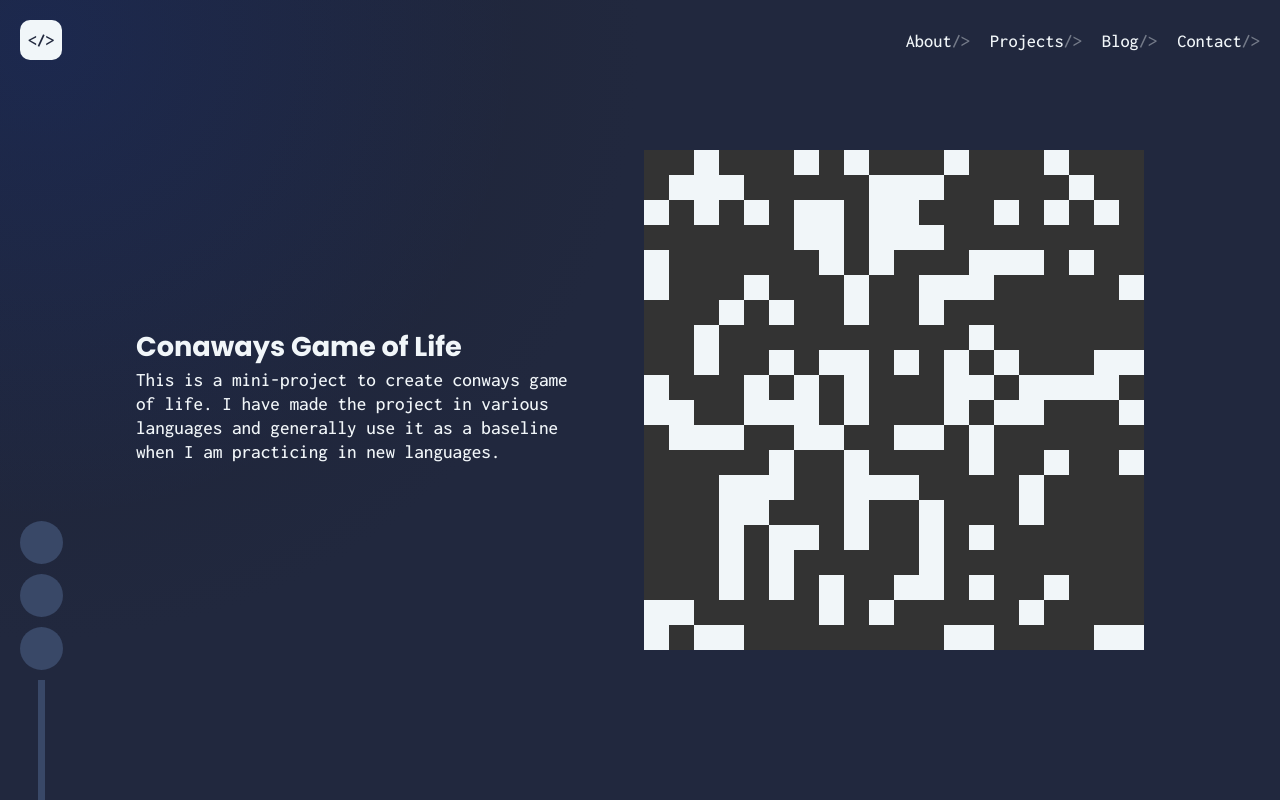
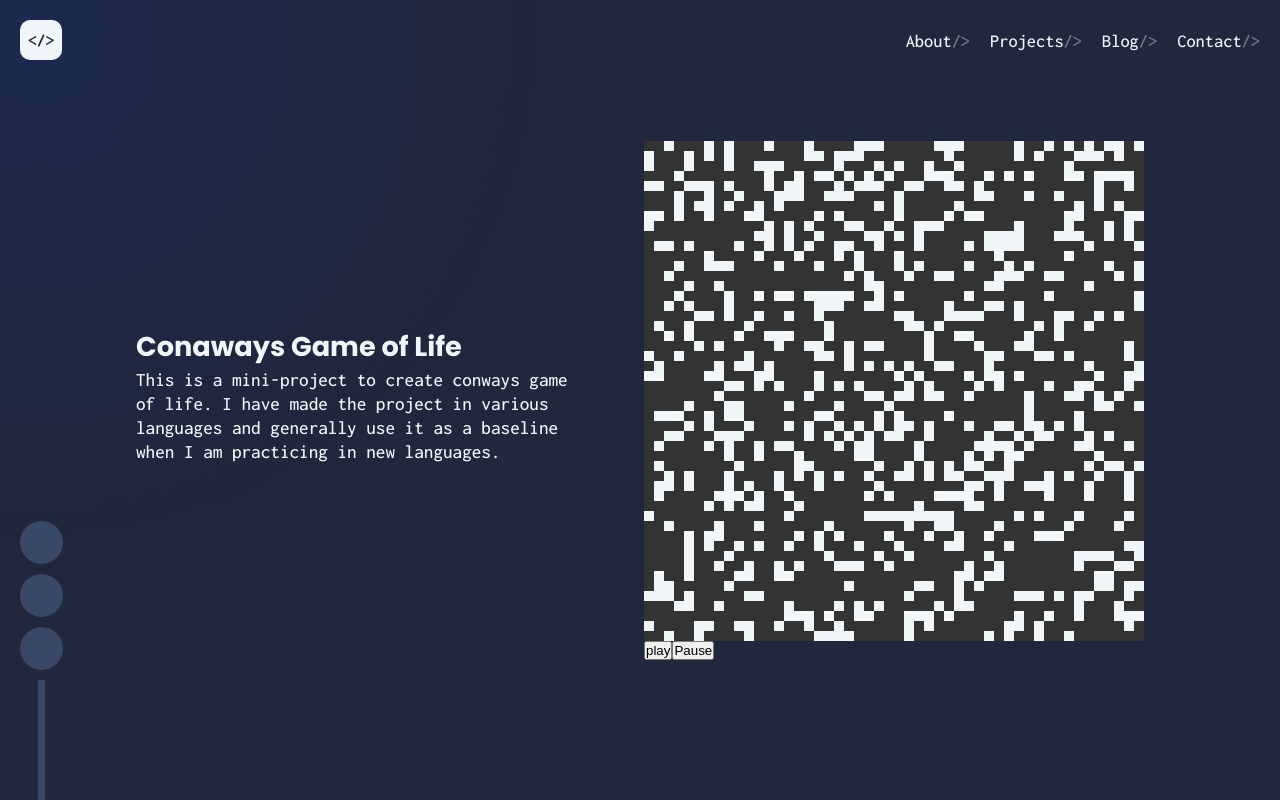
Before and after one commit to djheery/Portfolio, a Next.js app: page /portfolio/game-of-life in a window 1280 px wide. Built offline with nearby package versions, Linux system fonts and the light colour scheme.

Commit message:
Game of Life completed

```diff
--- a/app/components/Containers/SectionContainer/SectionContainer.module.css
+++ b/app/components/Containers/SectionContainer/SectionContainer.module.css
@@ -1,5 +1,5 @@
 .section-container {
-  max-width: 1700px;
+  /* max-width: 1700px; */
   margin: auto;
   padding: 0 10px;
   transition: padding .3s ease-out;
--- a/app/components/HomePage/HomePortfolio/HomePortfolio.tsx
+++ b/app/components/HomePage/HomePortfolio/HomePortfolio.tsx
@@ -28,7 +28,7 @@ const HomePortfolio: React.FC = () => {
           <PortfolioMobile />
           <PortfolioDesktop />
           <div className={styles["button-section"]}>
-            <LinkButton url="/portfolio" text="View all Projects!" />
+            <LinkButton url="/portfolio/game-of-life" text="View all Projects!" />
           </div>
         </div>
       </div>
--- a/app/layout.tsx
+++ b/app/layout.tsx
@@ -12,6 +12,7 @@ export const metadata: Metadata = {
 export default function RootLayout({children}: {children: React.ReactNode}) {
   return (
     <html data-scroll="0" lang="en">
+      <link rel="icon" type="image/x-icon" href="/images/coding.png" />
       <body suppressHydrationWarning={true}>
         <BackgroundFilter />
         <Header />
--- a/app/portfolio/game-of-life/GameOfLife/GameCell/GameCell.tsx
+++ b/app/portfolio/game-of-life/GameOfLife/GameCell/GameCell.tsx
@@ -1,3 +1,4 @@
+"use client"
 import styles from './GameCell.module.css';
 
 /**
@@ -22,7 +23,7 @@ export type CellState = CellStateOptions.ALIVE | CellStateOptions.DEAD
  * @param myParam your params here
 */
 
-const GameCell: React.FC<{cellState: CellState}> = ({cellState}) => {
+const GameCell: React.FC<{cellState: CellStateOptions}> = ({cellState}) => {
   const cellIndicatorClass = cellState === CellStateOptions.ALIVE
                           ? `${styles["cell--alive"]}`
                           : `${styles["cell--dead"]}`
--- a/app/portfolio/game-of-life/GameOfLife/GameGrid/GameGrid.module.css
+++ b/app/portfolio/game-of-life/GameOfLife/GameGrid/GameGrid.module.css
@@ -10,47 +10,60 @@
   width: 100%;
   height: 100%;
   display: grid;
-  grid-template-columns: repeat(20, 1fr);
-  grid-template-rows: repeat(20, 1fr);
+  position: relative;
+  grid-template-columns: repeat(50, 1fr);
+  grid-template-rows: repeat(50, 1fr);
+}
+
+.gol-canvas {
+  display: block;
+  height: 250px;
+  width: 250px;
 }
 
 @media only screen and (min-width: 340px) {
-  .game-grid {
+  .game-grid,
+  .gol-canvas {
     height: 300px;
     width: 300px;
   }
 }
 
 @media only screen and (min-width: 400px) {
-  .game-grid {
+  .game-grid,
+  .gol-canvas {
     height: 350px;
     width: 350px;
   }
 }
 
 @media only screen and (min-width: 500px) {
-  .game-grid {
+  .game-grid,
+  .gol-canvas {
     height: 450px;
     width: 450px;
   }
 }
 
 @media only screen and (min-width: 768px) {
-  .game-grid {
+  .game-grid,
+  .gol-canvas {
     height: 350px;
     width: 350px;
   }
 }
 
 @media only screen and (min-width: 900px) {
-  .game-grid {
+  .game-grid,
+  .gol-canvas {
     height: 400px;
     width: 400px;
   }
 }
 
 @media only screen and (min-width: 1100px) {
-  .game-grid {
+  .game-grid,
+  .gol-canvas {
     height: 500px;
     width: 500px;
   }
--- a/app/portfolio/game-of-life/GameOfLife/GameGrid/GameGrid.tsx
+++ b/app/portfolio/game-of-life/GameOfLife/GameGrid/GameGrid.tsx
@@ -1,41 +1,56 @@
+"use client"
+import styles from './GameGrid.module.css';
+import { getCells, mapCells, getNewGrid } from '../util/gameOfLife';
+import { useEffect, useRef, useState } from 'react';
 import GameCell from '../GameCell/GameCell';
 import { CellStateOptions } from '../GameCell/GameCell';
-import styles from './GameGrid.module.css';
-
-const getCells = () => {
-  const arr: number[][] = [];
-  const rows = 20;
-  const cols = 20;
-  for(let i = 0; i < rows; i++) {
-    arr.push([]);
-    for(let j = 0; j < cols; j++) {
-      arr[i][j] = Math.random() > 0.7 ? 1 : 0;
-    }
-  }
-
-  return arr;
-}
-
+import { deflateRawSync } from 'zlib';
+import { animationDebounce } from '@/app/util/debounce';
 /**
  * The functional component for the GameGrid
 */
 
 const GameGrid: React.FC = () => {
-  const cells = getCells().map((r, idx1) => {
-    const cellArr = r.map((c, idx2) => {
-      if(c === 1) {
-        return <GameCell cellState={CellStateOptions.ALIVE} key={`${idx1}-${idx2}`}/>
-      } else {
-        return <GameCell cellState={CellStateOptions.DEAD} key={`${idx1}-${idx2}`} />
-      }
-    });
+  let timer: any;
+  const [cells, setCells] = useState<number[][]>(getCells())
+  const [isPlaying, setIsPlaying] = useState<boolean>(false);
 
-    return cellArr
-  })
+
+  const pauseEvolution = () => {
+    if(isPlaying) {
+      clearInterval(timer);
+      setIsPlaying(false);
+    }
+  }
+
+  const startEvolution = () => {
+   if(!isPlaying) setIsPlaying(true);
+   timer = !timer && setInterval(() => {
+    const newCells = getNewGrid(cells);
+    animationDebounce(setCells(newCells));
+   }, 50)
+  }
+
+  useEffect(() => {
+    if(isPlaying) {
+      startEvolution();
+    }
+
+    return () => clearInterval(timer);
+  }, [cells, isPlaying])
+
+
   return (
+    <div>
+
     <div className={styles["game-grid"]}>
       <div className={styles["game-grid__inner"]}>
-        {cells}
+        {mapCells(cells)}
+      </div>
+    </div>
+      <div style={{marginTop: "0px"}}>
+        <button onClick={startEvolution}>play</button>
+        <button onClick={pauseEvolution}>Pause</button>
       </div>
     </div>
   )
--- /dev/null
+++ b/app/portfolio/game-of-life/GameOfLife/util/gameOfLife.tsx
@@ -0,0 +1,142 @@
+"use-client"
+import GameCell from "../GameCell/GameCell";
+import { CellStateOptions } from "../GameCell/GameCell";
+
+/**
+ * Describe your method...
+ *
+ * @param paramName This param represents...
+ * This param represents...
+*/
+
+const movementCoordinates = [
+  [0, 1],
+  [0, -1],
+  [1, -1],
+  [-1, 1],
+  [1, 1],
+  [-1, -1],
+  [1, 0],
+  [-1, 0]
+]
+/**
+ * Describe your method...
+ *
+ * @param paramName This param represents...
+ * This param represents...
+*/
+
+export const getCells = () => {
+  const arr: number[][] = [];
+  const rows = 50;
+  const cols = 50;
+  for(let i = 0; i < rows; i++) {
+    arr.push([]);
+    for(let j = 0; j < cols; j++) {
+      arr[i][j] = Math.random() > 0.7 ? 1 : 0;
+    }
+  }
+
+  return arr
+}
+
+/**
+ * Describe your method...
+ *
+ * @param paramName This param represents...
+ * This param represents...
+*/
+
+export const mapCells = (cells: number[][]): JSX.Element[][] => {
+  return cells.map((r, idx1) => {
+    const cellArr = r.map((c, idx2) => {
+      if(c === 1) {
+        return (
+          <GameCell cellState={CellStateOptions.ALIVE} key={`${idx1}-${idx2}`}/>
+        )
+      } else {
+        return (
+          <GameCell cellState={CellStateOptions.DEAD} key={`${idx1}-${idx2}`} />
+        )
+      }
+    });
+
+    return cellArr
+  })
+}
+
+/**
+ * Describe your method...
+ *
+ * @param paramName This param represents...
+ * This param represents...
+*/
+
+const checkCellAliveStatus = (
+    cells: number[][],
+    visitedMap: any,
+    currentCoordinates: number[]
+  ):number => {
+  let cc = currentCoordinates;
+  let neighbours = 0;
+
+  for(let i = 0; i < movementCoordinates.length; i++) {
+    const [r, c] = [
+      cc[0] + movementCoordinates[i][0],
+      cc[1] + movementCoordinates[i][1]
+    ];
+
+    if(visitedMap[`${r}-${c}`]) {
+      neighbours += visitedMap[`${r}-${c}`] ? 1 : 0;
+      continue;
+    }
+
+    const isOutOfBounds = r < 0
+                       || c < 0
+                       || r > cells.length - 1
+                       || c > cells.length - 1
+
+    if(isOutOfBounds) continue;
+
+    const cellCheckedIsAlive = cells[r][c] === 1;
+    neighbours += cellCheckedIsAlive ? 1 : 0;
+    visitedMap[`${r}-${c}`] = cellCheckedIsAlive;
+  }
+
+  let isAlive = 0;
+
+  if(cells[cc[0]][cc[1]] === 0) {
+    if(neighbours === 3)
+      isAlive = 1;
+    else
+      isAlive = 0;
+  } else {
+    isAlive = neighbours === 3 || neighbours === 2 ? 1 : 0;
+  }
+
+  return isAlive;
+}
+
+/**
+ * Describe your method...
+ *
+ * @param paramName This param represents...
+ * This param represents...
+*/
+
+export const getNewGrid = (cells: number[][]): number[][] => {
+  const visitedMap: any = {};
+  const cellClone:number[][] = JSON.parse(JSON.stringify(cells));
+
+  for(let r = 0; r < cells.length; r++) {
+    for(let c = 0; c < cells[r].length; c++) {
+      let isAlive = cells[r][c] === 1;
+      visitedMap[`${r}-${c}`] = isAlive;
+      cellClone[r][c] = checkCellAliveStatus(cells, visitedMap, [r, c]);
+    }
+  }
+
+  console.log("finished")
+
+  return cellClone;
+}
--- a/app/portfolio/game-of-life/page.tsx
+++ b/app/portfolio/game-of-life/page.tsx
@@ -1,3 +1,5 @@
+"use client"
+
 import ContentContainer from '@/app/components/Containers/ContentContainer/ContentContainer';
 import FullScreenContainer from '@/app/components/Containers/FullScreenContainer/FullScreenContainer';
 import SectionContainer from '@/app/components/Containers/SectionContainer/SectionContainer';
```
Also changed, not shown: public/images/coding.png (added).
